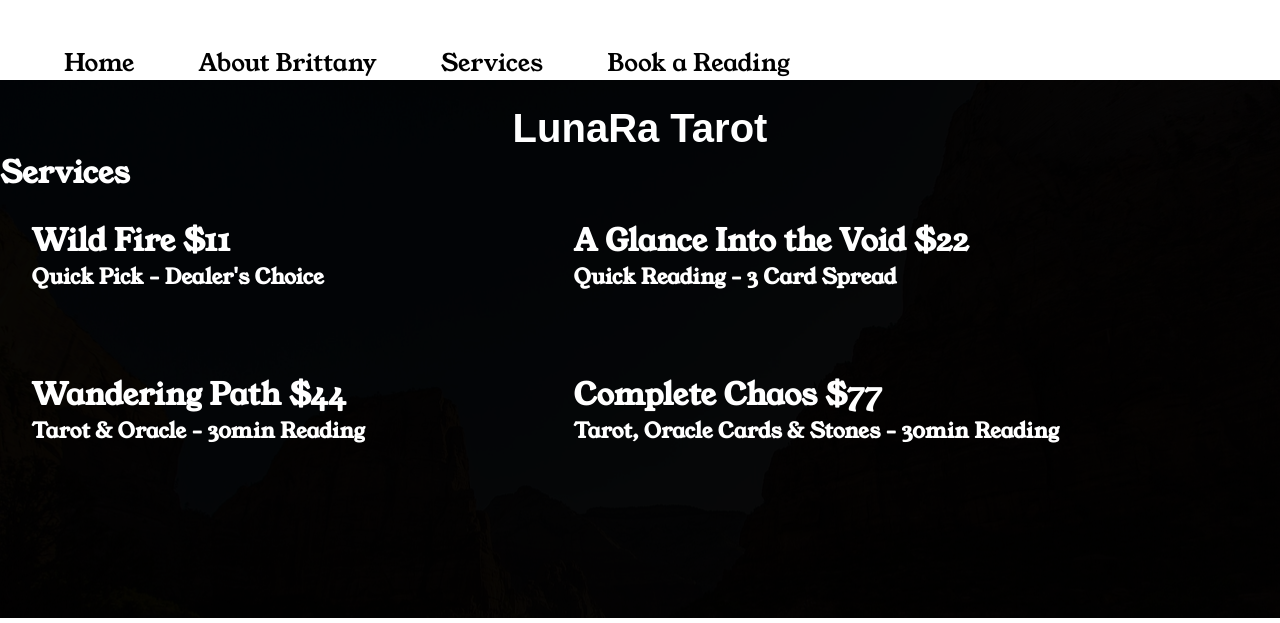
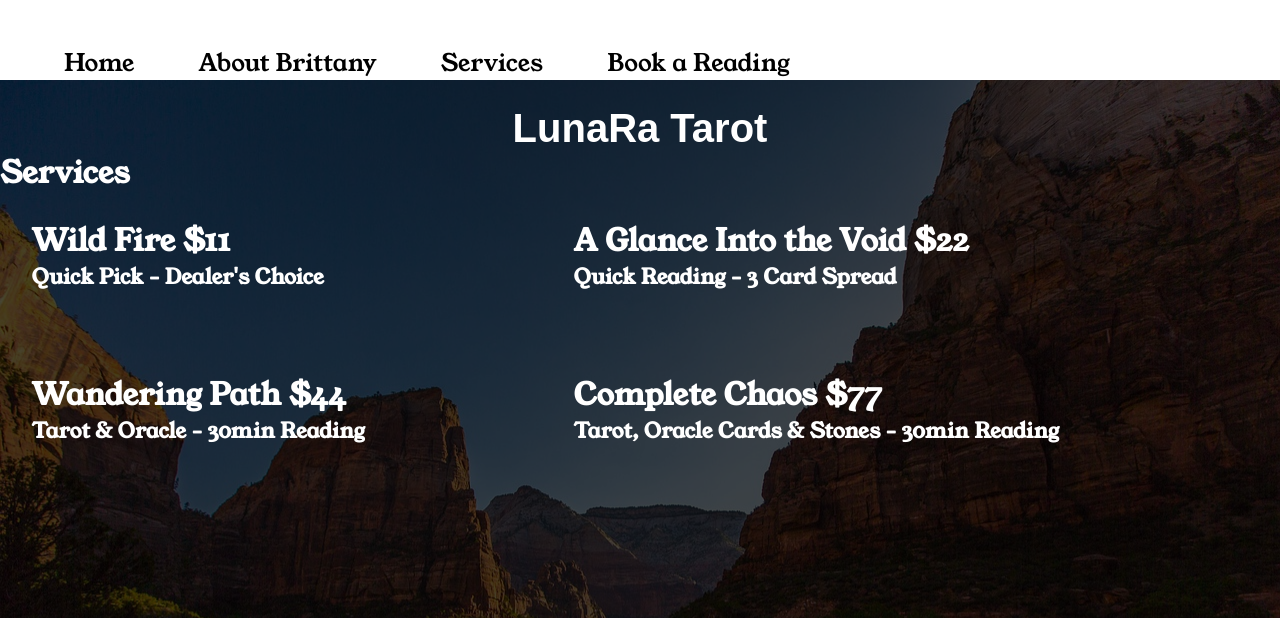
Before and after one commit to liamproche/project-b, a website: page services.html in a window 1280 px wide. Shown: the top 623 px of the page. Drawn offline with nearby package versions, Linux system fonts and the light colour scheme.

Commit message:
services page styling 10.4.23

```diff
--- a/styles/services.css
+++ b/styles/services.css
@@ -17,7 +17,7 @@ main{
 }
 
 .scrim{
-    background: rgba(0, 0, 0, .97);
+    background: rgba(0, 0, 0, .72);
 }
 header{
     height: 10vh;
```
